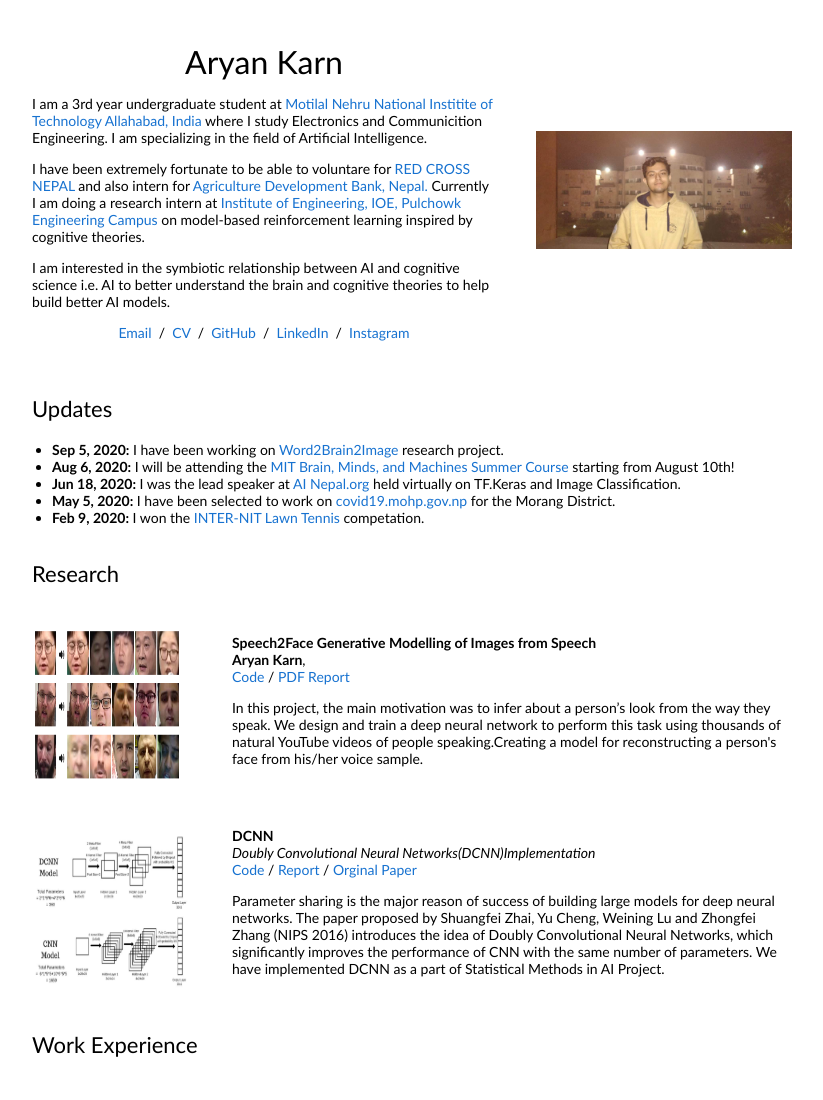
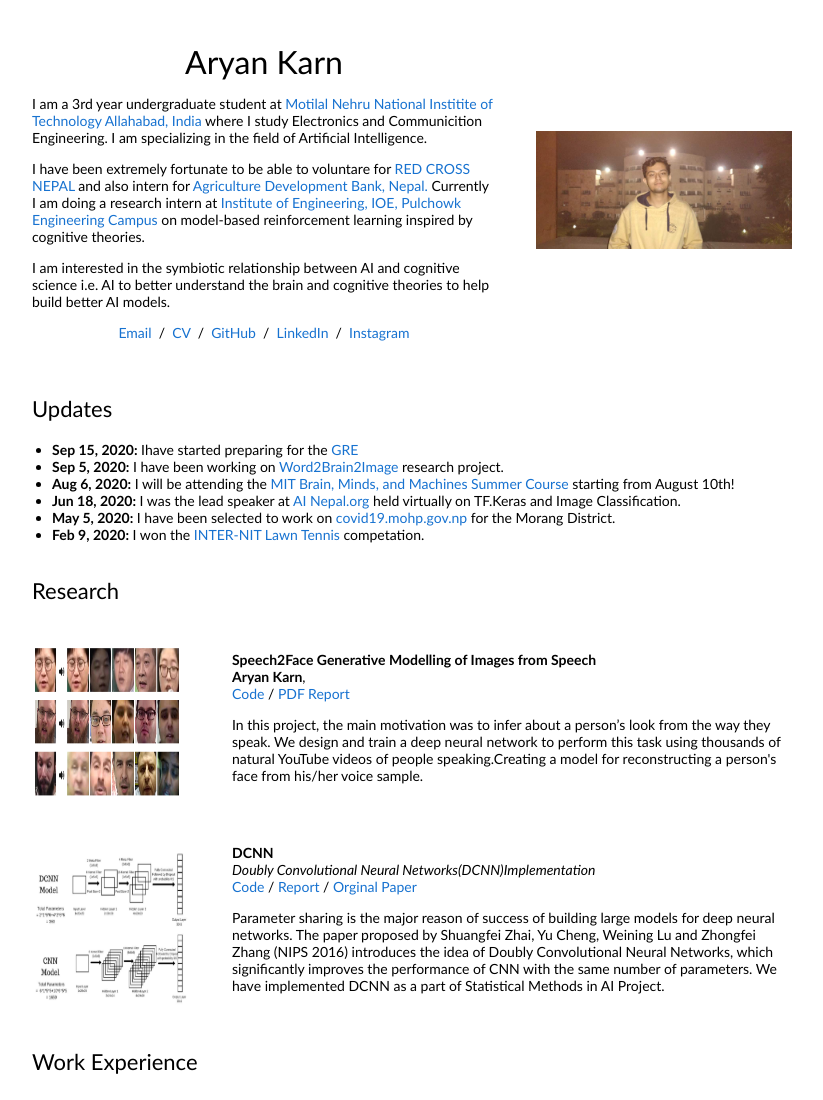
Before and after one commit to Aryan05/Aryan05.github.io, a plain HTML site: page index.html in a window 1280 px wide. Shown: the top 1100 px of the page, without its empty margins (228-1051 px from the left). Drawn offline with Linux system fonts and the light colour scheme.

Commit message:
Update index.html

```diff
--- a/index.html
+++ b/index.html
@@ -83,6 +83,7 @@
               <tr>
                 <td style="padding:0px;width:100%;vertical-align:middle">
                   <ul>
+                    <li><b>Sep 15, 2020:</b> Ihave started preparing for the <a href="">GRE</a>
                     <li><b>Sep 5, 2020:</b> I have been working on <a
                         href="">Word2Brain2Image</a> research project.
                     <li><b>Aug 6, 2020:</b> I will be attending the <a href="https://cbmm.mit.edu/summer-school/2020">MIT
```
